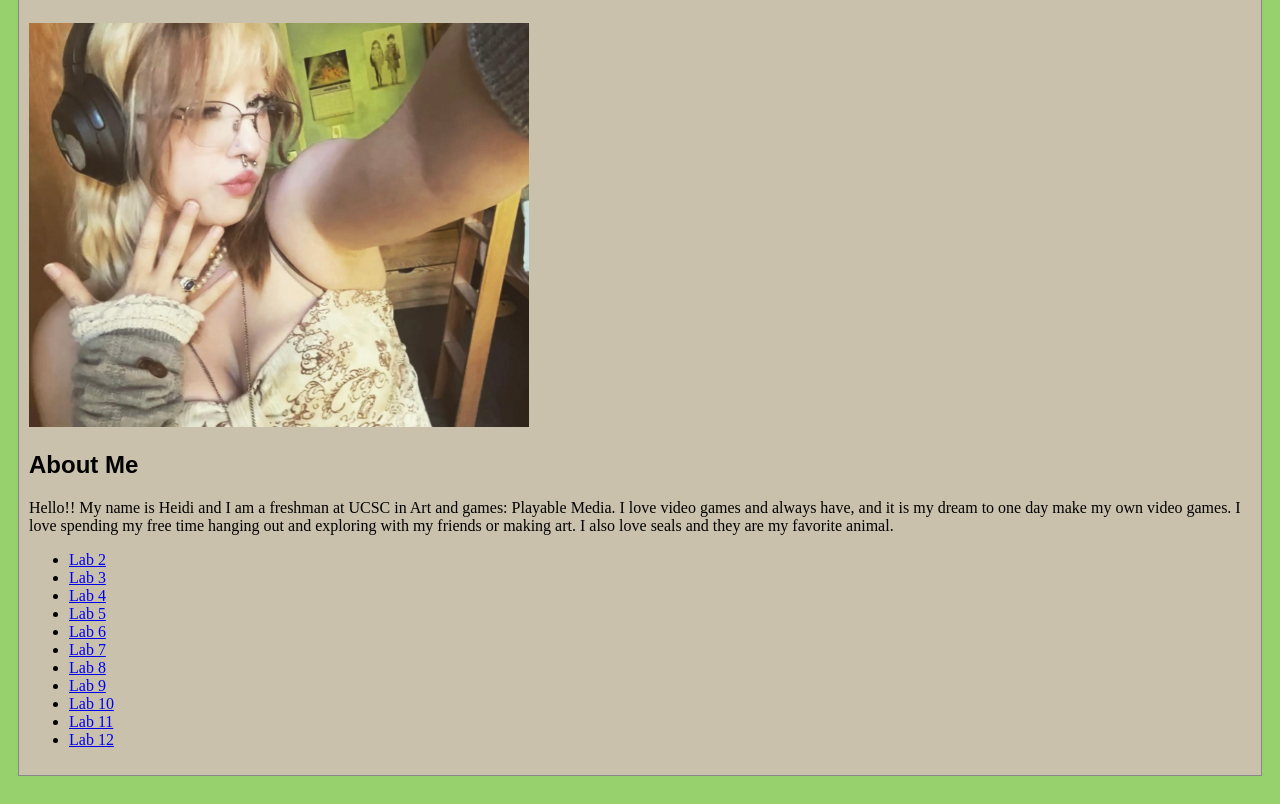
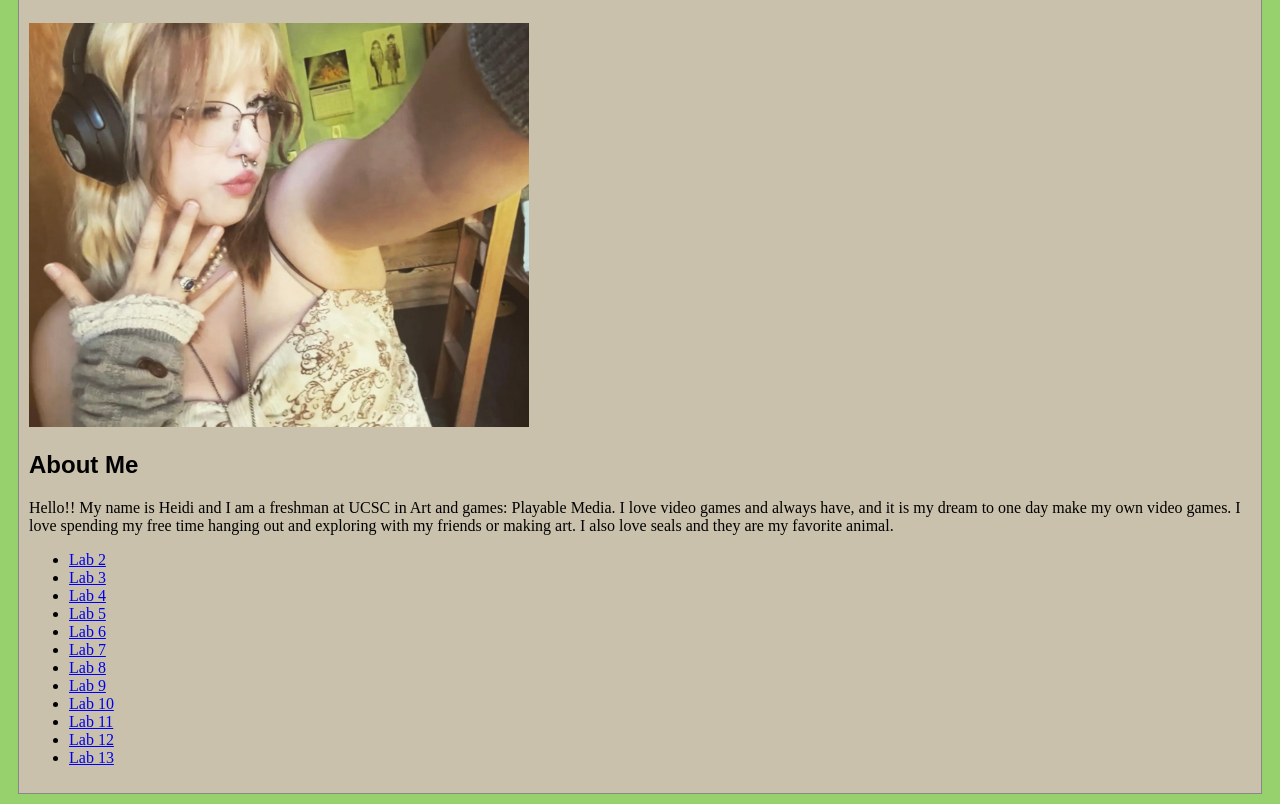
Before and after one commit to heiikd/art101, a plain HTML site: page index.html in a window 1280 px wide. Shown: the part 88-892 px from the top of the page. Drawn offline with nearby package versions, Linux system fonts and the light colour scheme.

Commit message:
Update index.html

```diff
--- a/index.html
+++ b/index.html
@@ -38,6 +38,7 @@
 						<li><a href= "lab10/index.html" >Lab 10 </a></li>
 						<li><a href= "lab11/index.html" >Lab 11 </a></li>
 						<li><a href= "lab12/index.html" >Lab 12 </a></li>
+						<li><a href= "lab13/index.html" >Lab 13 </a></li>
 
 					</ul>
 			</div>
```
